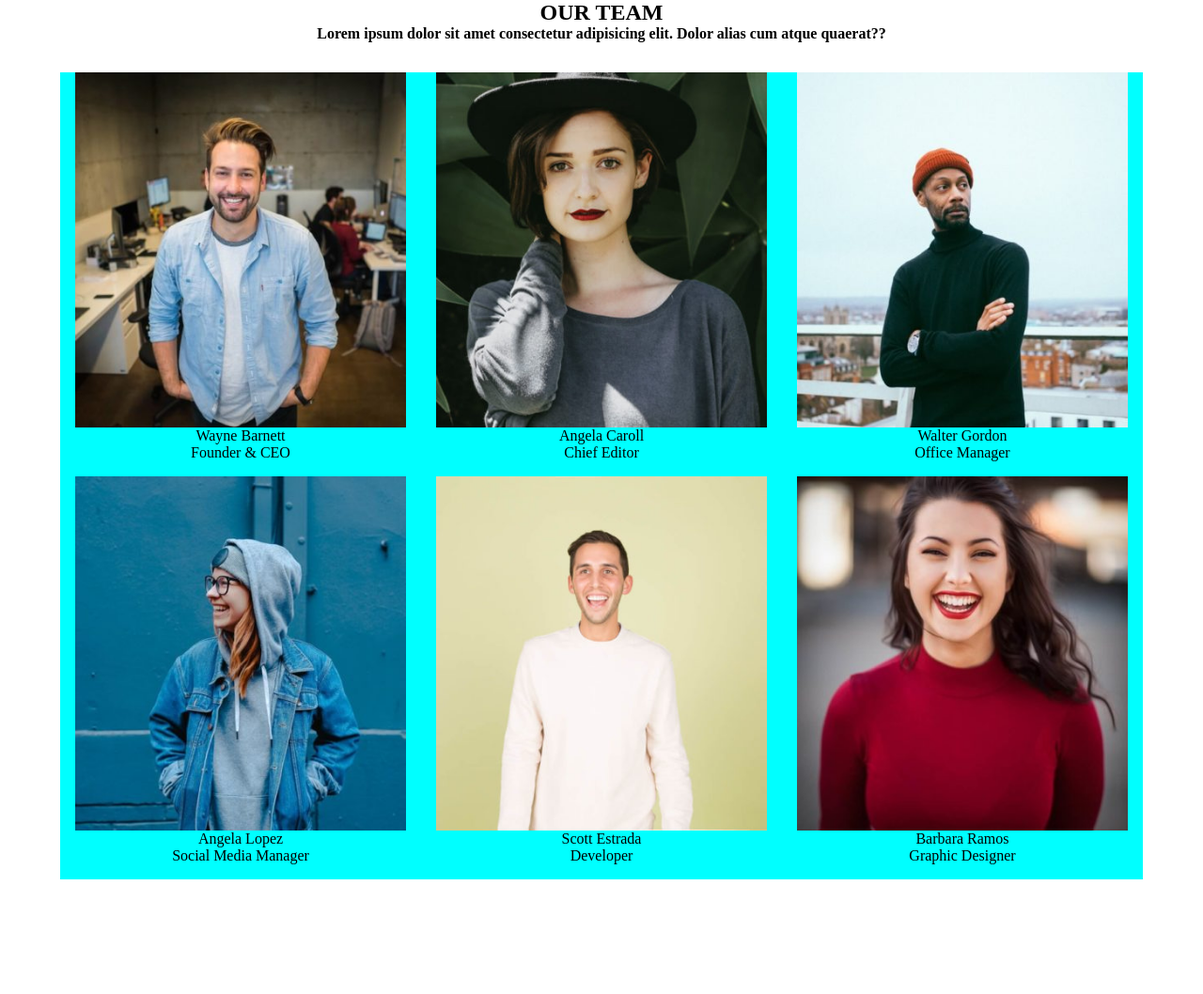
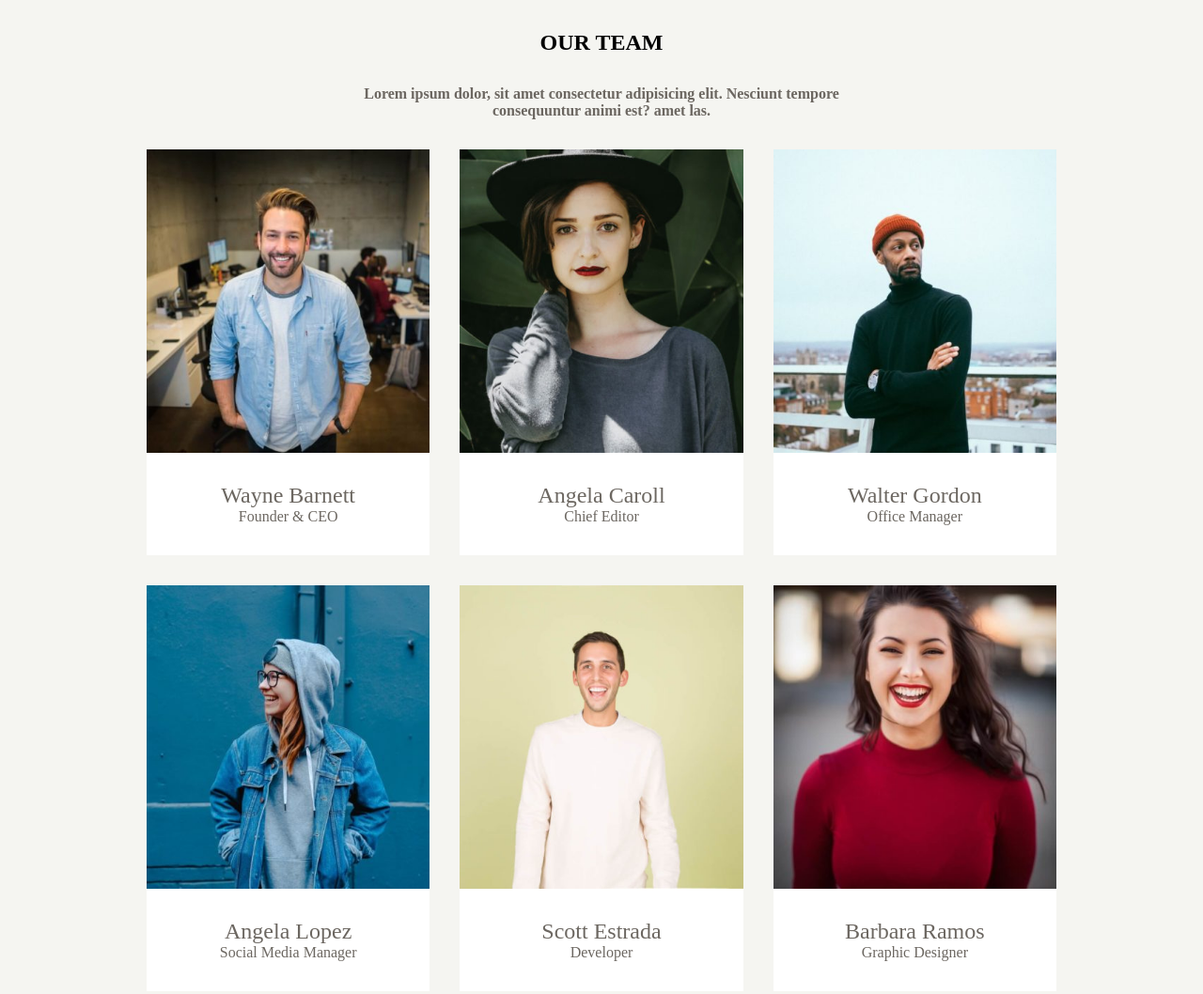
Before and after one commit to AlesciDavide/js-our-team, a plain HTML site: page index.html in a window 1280 px wide. Shown: the whole page at 94% size. Before the commit the page ends 936 px from the top, so only its background shows below. Drawn offline with Linux system fonts and the light colour scheme.

Commit message:
aggiunto style css e modifica stampa immagine

```diff
--- a/css/style.css
+++ b/css/style.css
@@ -2,21 +2,37 @@
     padding: 0;
     margin: 0;
     box-sizing: border-box;
+}
+
+body{
+    background-color:#f5f5f1;
 }
 header > section{
     display: flex;
     justify-content: center;
     align-items: center;
     flex-direction: column;
+    text-align: center;
+    margin-bottom: 2rem;
+    width: 600px;
+    margin: 0 auto;
+}
+
+#titolo{
+    margin: 2rem 0;
+    align-self: center;
+}
+#sottotitolo{
+    color: #6c6761;
     margin-bottom: 2rem;
 }
 
+
 section#container{
-    width: 90%;
+    width: 1000px;
     display: flex;
     flex-wrap: wrap;
     margin: 0 auto;
-    background-color: aqua;
     display: flex;
     justify-content: center;
     align-items: center;
@@ -30,9 +46,20 @@ div.card{
     justify-content: center;
     align-items: center;
     flex-direction: column;
-    margin-bottom: 1rem;
+    margin-bottom: 2rem;
+    background-color: white;
+}
+div.card > p:last-child{
+    padding-bottom: 2rem;
+    font-size: 1rem;
 }
 
 img{
     width: 100%;
+    padding-bottom: 2rem;
 }
+
+p{
+    color: #6c6761;
+    font-size: 1.5rem;
+}
--- a/index.html
+++ b/index.html
@@ -10,7 +10,7 @@
     <header>
         <section>
             <h1 id="titolo">OUR TEAM</h1>
-            <h4 id="sottotitolo">Lorem ipsum dolor sit amet consectetur adipisicing elit. Dolor alias cum atque quaerat??</h4>
+            <h4 id="sottotitolo">Lorem ipsum dolor, sit amet consectetur adipisicing elit. Nesciunt tempore consequuntur animi est? amet las.</h4>
         </section>
     </header>
     <main>
--- a/js/script.js
+++ b/js/script.js
@@ -4,32 +4,32 @@ const ourTeam = [
     {
         nome: 'Wayne Barnett',
         ruolo: 'Founder & CEO',
-        foto: './img/wayne-barnett-founder-ceo.jpg',
+        foto: 'wayne-barnett-founder-ceo.jpg',
     },
     {
         nome: 'Angela Caroll',
         ruolo: 'Chief Editor',
-        foto: './img/angela-caroll-chief-editor.jpg',
+        foto: 'angela-caroll-chief-editor.jpg',
     },
     {
         nome: 'Walter Gordon',
         ruolo: 'Office Manager',
-        foto: './img/walter-gordon-office-manager.jpg',
+        foto: 'walter-gordon-office-manager.jpg',
     },
     {
         nome: 'Angela Lopez',
         ruolo: 'Social Media Manager',
-        foto: './img/angela-lopez-social-media-manager.jpg',
+        foto: 'angela-lopez-social-media-manager.jpg',
     },
     {
         nome: 'Scott Estrada',
         ruolo: 'Developer',
-        foto: './img/scott-estrada-developer.jpg',
+        foto: 'scott-estrada-developer.jpg',
     },
     {
         nome: 'Barbara Ramos',
         ruolo: 'Graphic Designer',
-        foto: './img/barbara-ramos-graphic-designer.jpg',
+        foto: 'barbara-ramos-graphic-designer.jpg',
     }
 ]
 
@@ -47,7 +47,8 @@ for(let i = 0; i < ourTeam.length; i++){
             pEl.append(singoloMembro[key]);
             divCardEl.appendChild(pEl);
         }else{
-            imgEl.src = singoloMembro[key];
+            let path = `./img/${singoloMembro[key]}`;
+            imgEl.src = path;
         }
     }
 }
```
